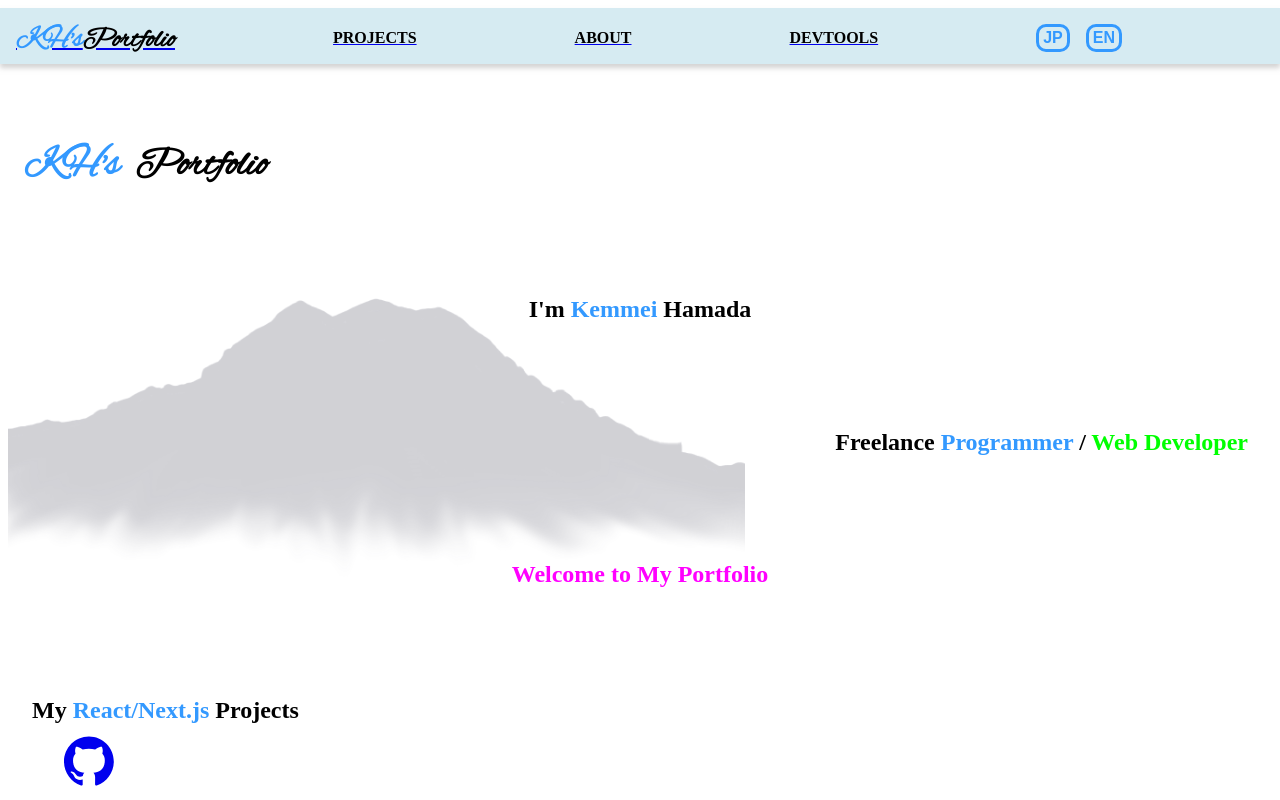
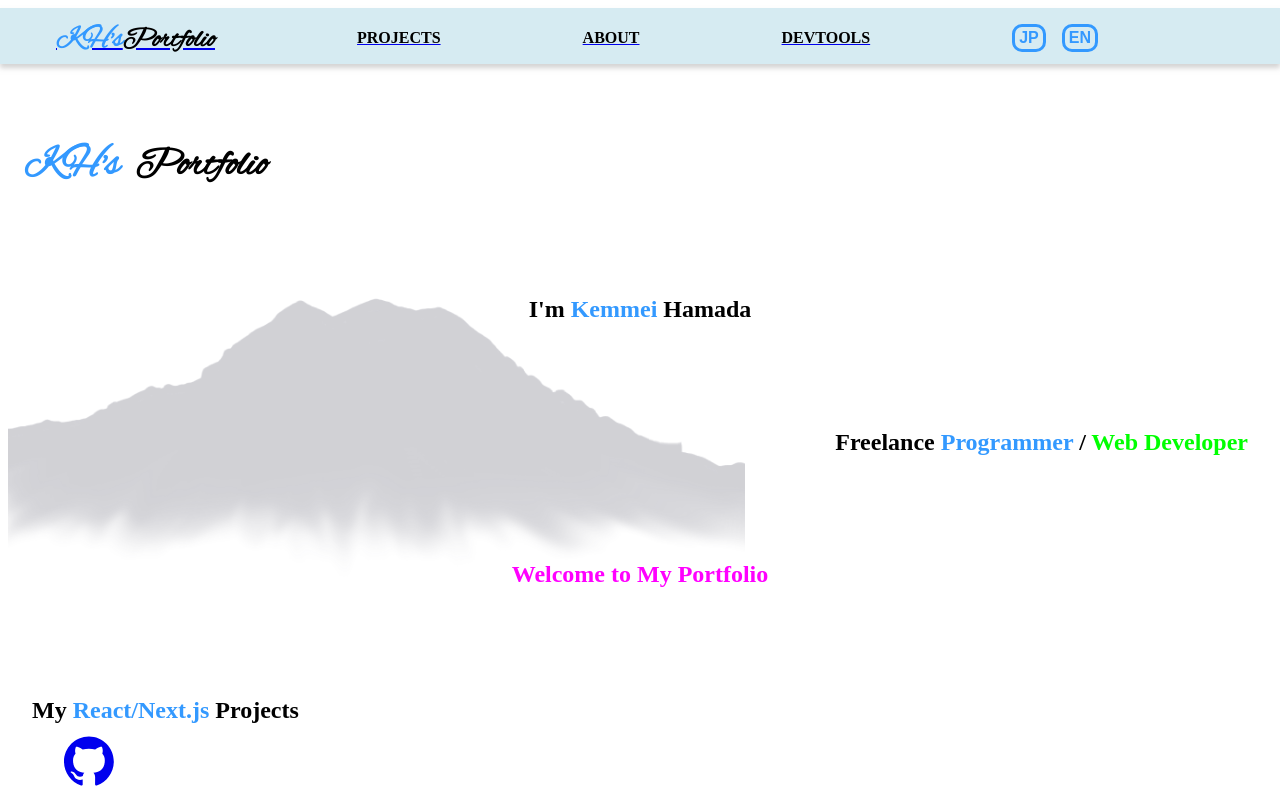
Before and after one commit to kmi2170/portfolio-v2, a Next.js app: page / in a window 1280 px wide. Shown: the top 800 px of the page. Built offline with nearby package versions, Linux system fonts and the light colour scheme.

Commit message:
modify menu width with large screen

```diff
--- a/src/components/Navbar/Navbar.tsx
+++ b/src/components/Navbar/Navbar.tsx
@@ -4,7 +4,15 @@ import { motion } from "framer-motion";
 
 import LangButtons from "./LangButtons/LangButtons";
 import { Lang } from "../../lib/types";
-import { NavWrapper, Ul, Li, Menu, SidebarWrapper, UlMenu } from "./styles";
+import {
+  NavWrapper,
+  Ul,
+  Li,
+  Menu,
+  SidebarWrapper,
+  UlMenu,
+  NavContentWrapper,
+} from "./styles";
 import { CloseIcon, MenuIcon2 } from "../../assets/icons";
 import { Text } from "../common-styles";
 import { theme } from "../../styles/globalStyles";
@@ -22,7 +30,8 @@ const Navbar = ({ setLang }: NavbarProps) => {
 
   return (
     <>
-      <NavWrapper justify="between" align="center">
+      <NavWrapper justify="center" align="center">
+        <NavContentWrapper justify="between" align="center">
           <Link href="#home">
             <Text
               as="h2"
@@ -54,6 +63,7 @@ const Navbar = ({ setLang }: NavbarProps) => {
           <Menu align="center" onClick={() => setToggle(true)} svgColor={blue}>
             <MenuIcon2 />
           </Menu>
+        </NavContentWrapper>
       </NavWrapper>
 
       {toggle && (
--- a/src/components/Navbar/styles.ts
+++ b/src/components/Navbar/styles.ts
@@ -11,6 +11,11 @@ export const NavWrapper = styled(Container).attrs({ as: "nav" })`
   box-shadow: 0 4px 5px rgba(168, 168, 168, 0.5);
   backdrop-filter: blur(4px);
   -webkit-backdrop-filter: blur(4px);
+`;
+
+export const NavContentWrapper = styled(Container)`
+  width: 100%;
+  max-width: 1200px;
 `;
 
 export const Ul = styled(Container).attrs({ as: "ul" })`
```
Lines whose indentation alone changed are shown as unchanged.
